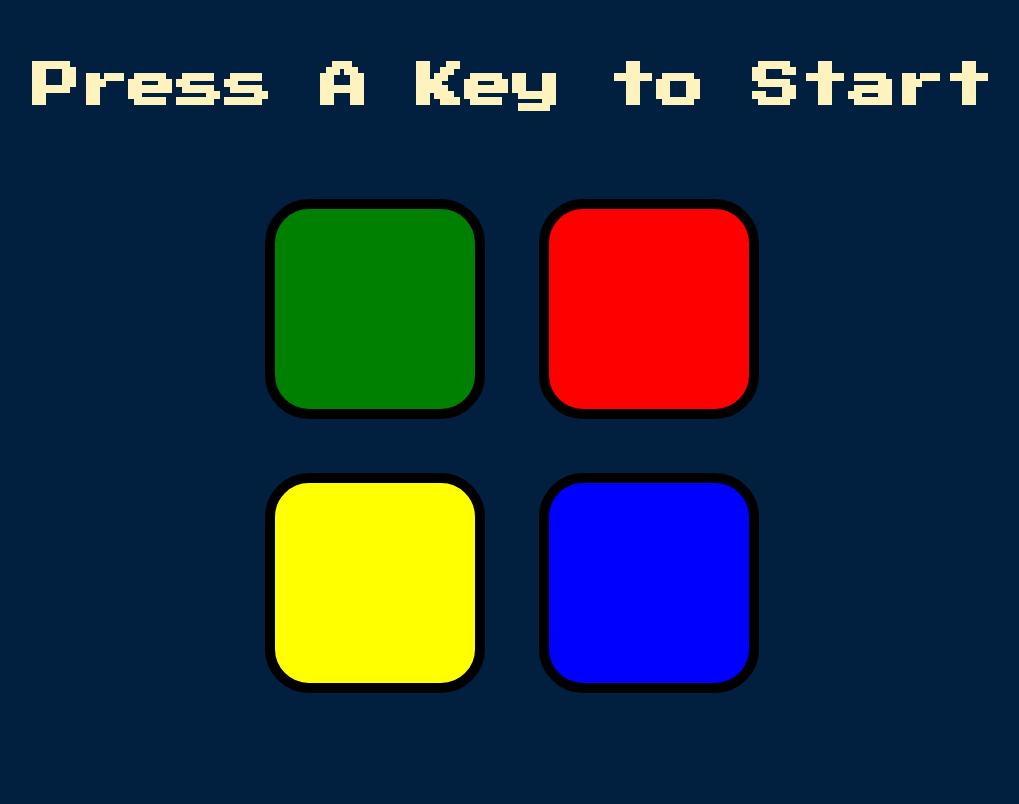
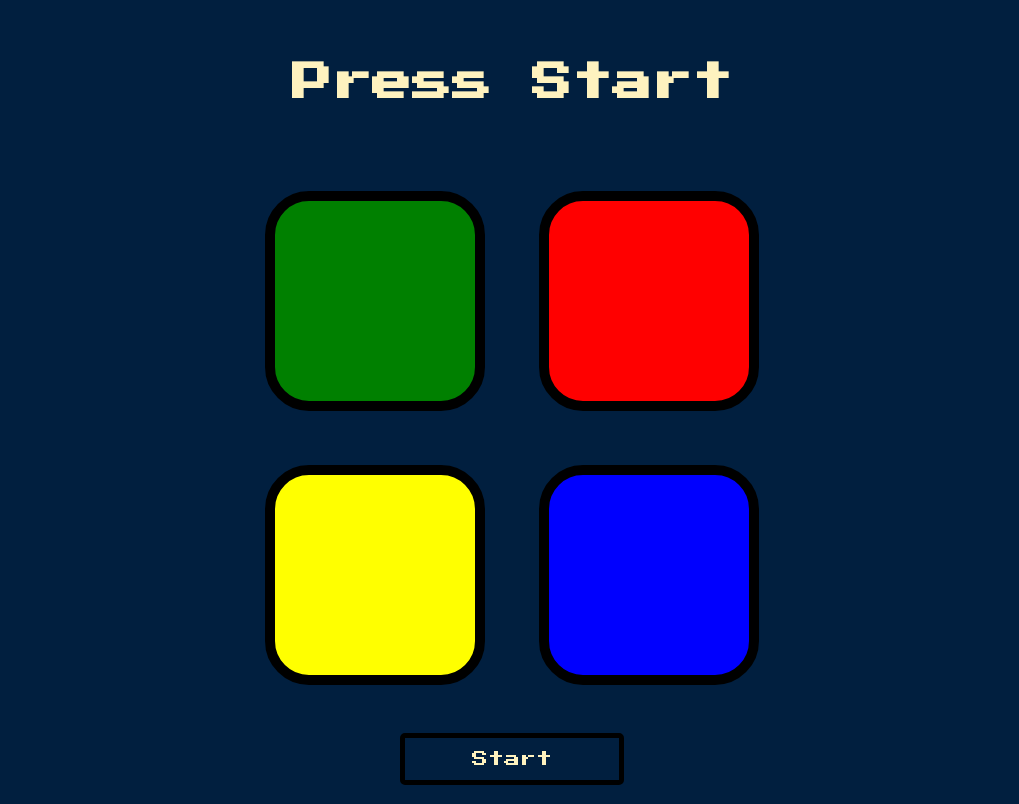
Before and after one commit to NehaAnand28/Simon-game, a plain HTML site: page index.html in a window 1280 px wide. Shown: the whole page, without its empty margins (128-1147 px from the left). Drawn offline with nearby package versions, Linux system fonts and the light colour scheme.

Commit message:
✨ added button to start the game

```diff
--- a/game.js
+++ b/game.js
@@ -20,16 +20,16 @@ function debug(input) {
   console.log(input);
 }
 
-//Starts the game at the first key pressed
-$(document).one("keydown", function () {
+//Starts the game when start is clicked
+$("#start").one("click", function () {
   level = 1;
   nextSequence();
 });
 
 //For the subsequent restart startOver is called
 function startOver(){
-  //Press any key to restart the game
-  $(document).one("keydown", function () {
+  //Press start to restart the game
+  $("#start").one("click", function () {
     level = 1;
     gamePattern = [];
     nextSequence();
@@ -47,7 +47,7 @@ function nextSequence() {
   playSound(randomChosenColour);
   //using jQuery to choose the div with same id as randomChosenColour and flash the animation
   $("#" + randomChosenColour).fadeIn(100).fadeOut(100).fadeIn(100);
-  $("#level-title").text("Level " + level);
+  $("#level-title").text("Level " + level).css("font-size","2.5rem");
   level++;
   //to play audio in javascript
   //   var audio = new Audio("sounds/" + randomChosenColour + ".mp3");
@@ -134,7 +134,7 @@ function checkAnswer(currentLevel){
     }, 200);
 
     //if pattern is wrong h1 text is changed to game over
-    $("#level-title").text("Game Over , Press any key to restart");
+    $("#level-title").text("Game Over , Press start to restart").css("font-size","1.8rem");
     //control is transferred to startOver()
     startOver();
   }
--- a/index.html
+++ b/index.html
@@ -12,7 +12,7 @@
 </head>
 
 <body>
-    <h1 id="level-title">Press A Key to Start</h1>
+    <h1 id="level-title">Press Start</h1>
     <div class="container">
         <div lass="row">
             <div type="button" id="green" class="btn green">
@@ -26,6 +26,7 @@
             <div type="button" id="blue" class="btn blue">
             </div>
         </div>
+        <div type="button" id="start" class="start"> Start </div>
     </div>
     <script src="https://ajax.googleapis.com/ajax/libs/jquery/3.6.0/jquery.min.js"></script>
     <script type="text/javascript" src="game.js"></script>
--- a/styles.css
+++ b/styles.css
@@ -5,7 +5,7 @@ body {
 
 #level-title {
   font-family: "Press Start 2P", cursive;
-  font-size: 3rem;
+  font-size: 2.5rem;
   margin: 5%;
   color: #fef2bf;
 }
@@ -24,7 +24,17 @@ body {
   border: 10px solid black;
   border-radius: 20%;
 }
+.start{
+  padding:2%;
+  font-family: "Press Start 2P", cursive;
+  font-size: 1rem;
+  color:#fef2bf;
+  width:30%;
+  margin: 3% auto;
+  border: 5px solid black;
+  border-radius: 5px;
 
+}
 .game-over {
   background-color: red;
   opacity: 0.8;
```
